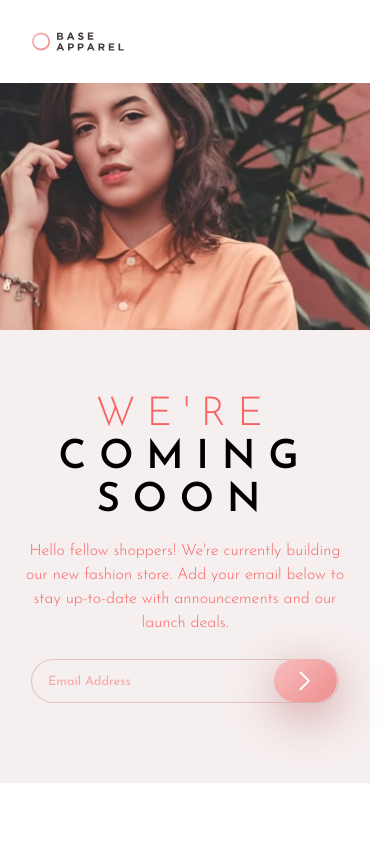
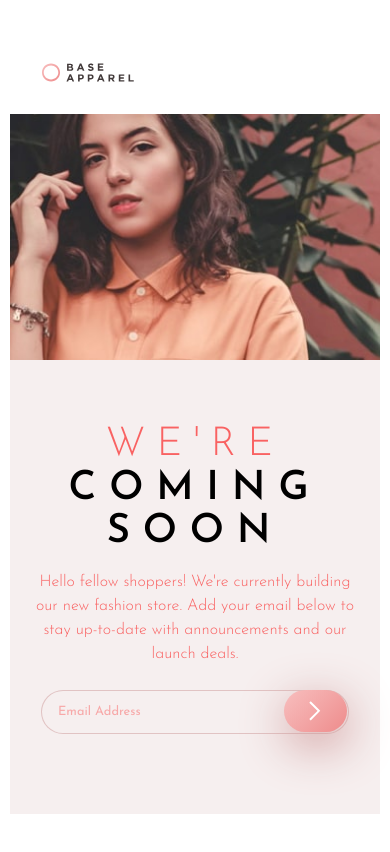
Before and after one commit to sclingan/base-apparel, a React (Vite) app: page / in a window 390 px wide. Shown: the top 852 px of the page. Built offline with nearby package versions, Linux system fonts and the light colour scheme.

Commit message:
Fixing mobile scroll

```diff
--- a/src/App.css
+++ b/src/App.css
@@ -54,6 +54,11 @@ p, h1, h2, h3, h4, h5, h6 {
 }
 
 body {
+  display: flex;
+  flex-direction: column;
+  justify-content: center;
+  align-items: center;
+  flex-wrap: wrap;
   font-family: var(--ff);
   font-weight: var(--fw-300);
   font-size: var(--font-size);
```
